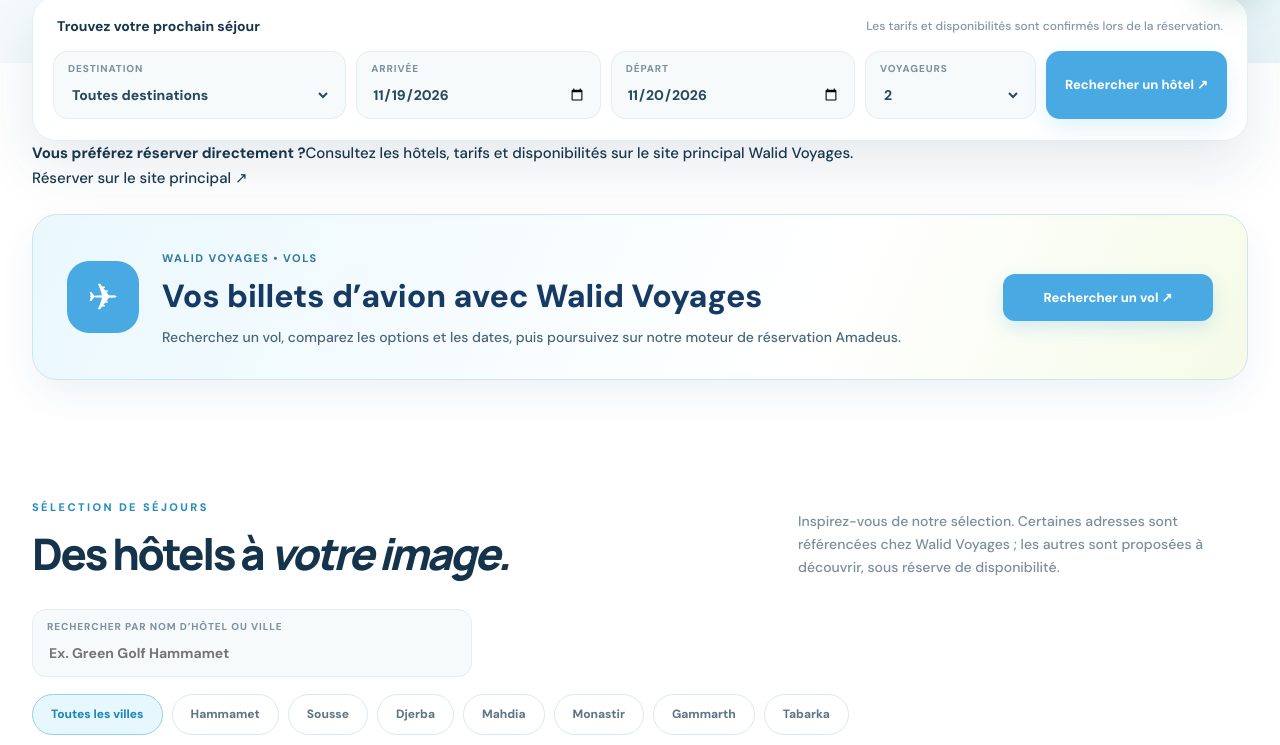
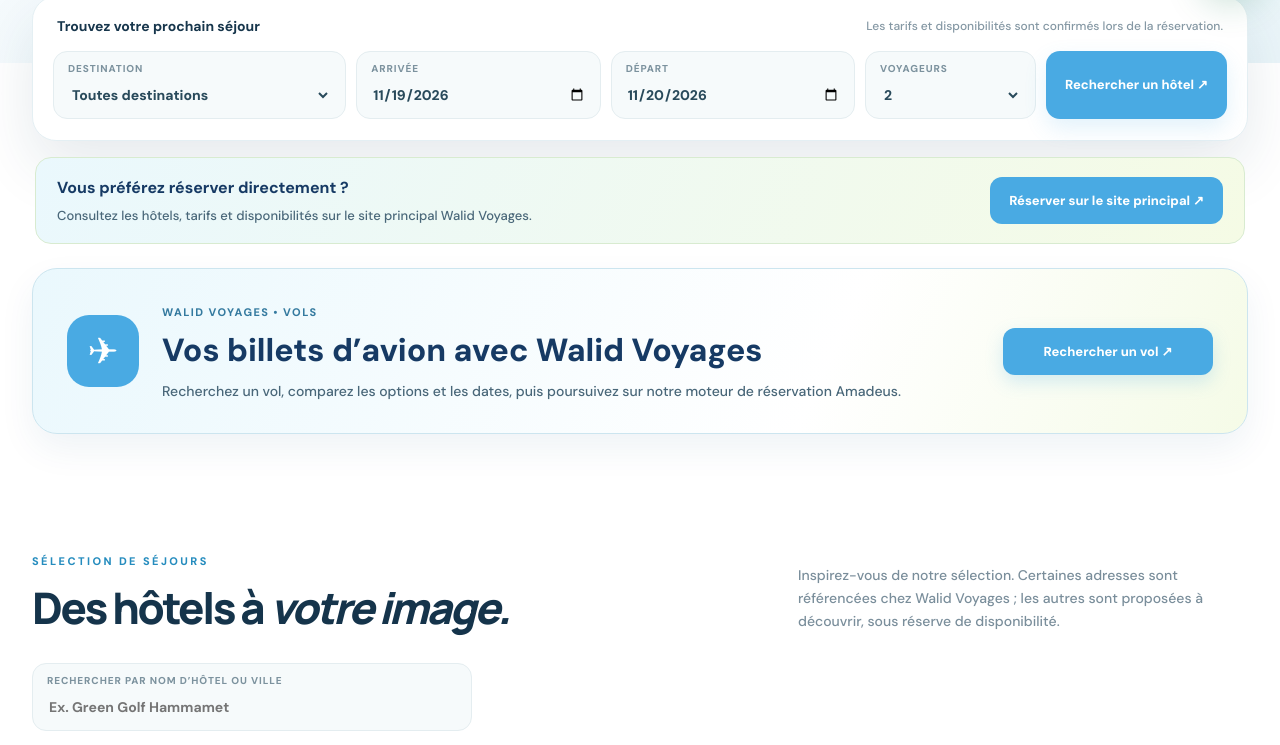
Before and after one commit to walidvoyages/walidhotels, a plain HTML site: page index.html in a window 1280 px wide. Shown: the part 793-1538 px from the top of the page. Drawn offline with Linux system fonts and the light colour scheme; no server answers.

Commit message:
Open flight engine directly and route hotel reservation buttons to principal booking site

```diff
--- a/hotels-extras.css
+++ b/hotels-extras.css
@@ -26,3 +26,12 @@
 [dir=rtl] .flight-cta-inner{text-align:right}
 @media(max-width:800px){.flight-cta-inner{flex-wrap:wrap;padding:24px}.flight-cta-actions{flex:1 1 100%;flex-direction:row}.flight-cta-actions a{flex:1}}
 @media(max-width:520px){.flight-cta-inner{gap:15px;padding:20px}.flight-cta-mark{width:48px;height:48px;flex-basis:48px;font-size:26px}.flight-cta-copy{flex-basis:calc(100% - 65px)}.flight-cta-copy h2{font-size:21px}.flight-cta-actions{flex-direction:column}}
+
+/* Official hotel booking CTA — Walid Voyages */
+.official-hotel-booking{display:flex;align-items:center;justify-content:space-between;gap:18px;margin:16px 3px 0;padding:17px 21px;border-radius:16px;background:linear-gradient(115deg,#eaf8fd,#f5fbe5);border:1px solid #d8ebd0}
+.official-hotel-booking>div{display:flex;flex-direction:column;gap:5px;min-width:0}
+.official-hotel-booking strong{color:#163A64;font-size:16px}
+.official-hotel-booking span{color:#496779;font-size:13px;line-height:1.55}
+.official-hotel-button{display:inline-flex;align-items:center;justify-content:center;flex:0 0 auto;padding:13px 19px;border-radius:12px;background:#49AAE3;color:white;font-weight:800;text-align:center;font-size:13px;text-decoration:none}
+.official-hotel-button:hover{background:#168ecb}
+@media(max-width:740px){.official-hotel-booking{flex-direction:column;align-items:stretch;padding:16px}.official-hotel-button{width:100%}}
```
